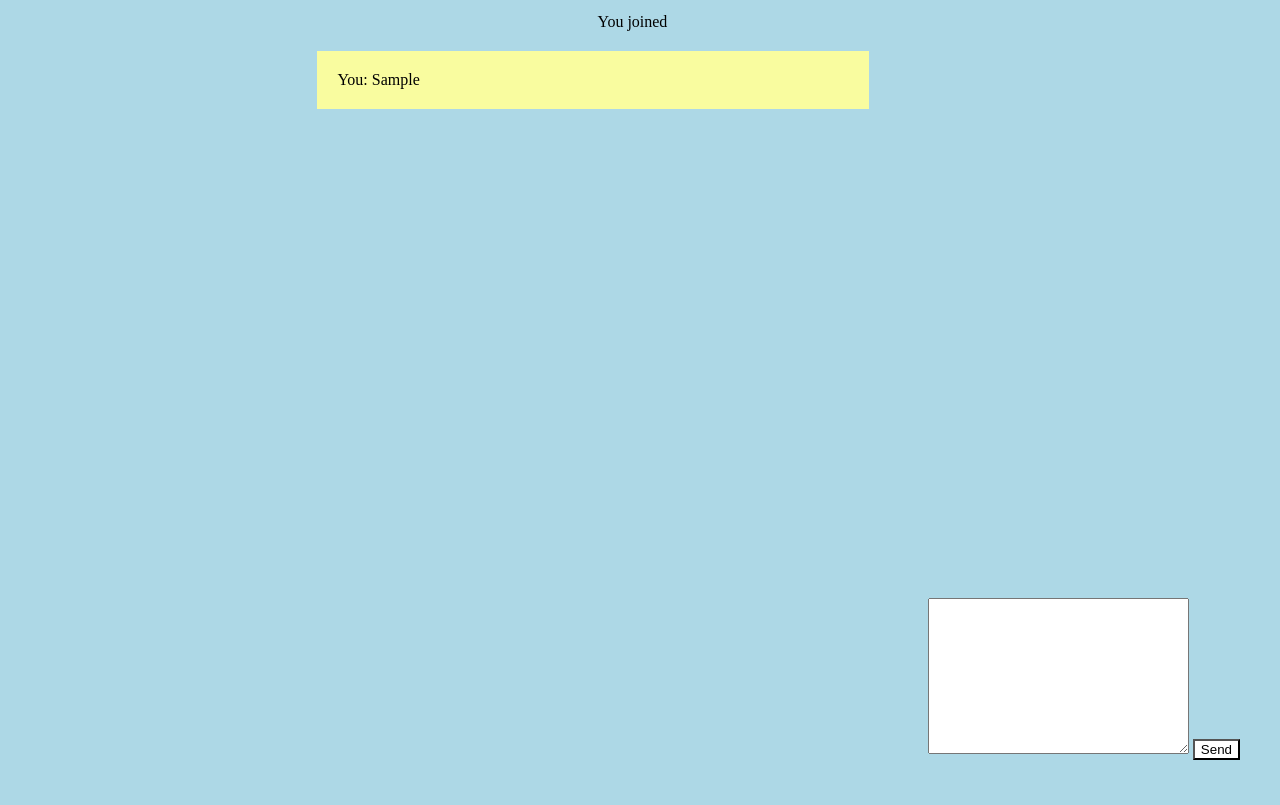
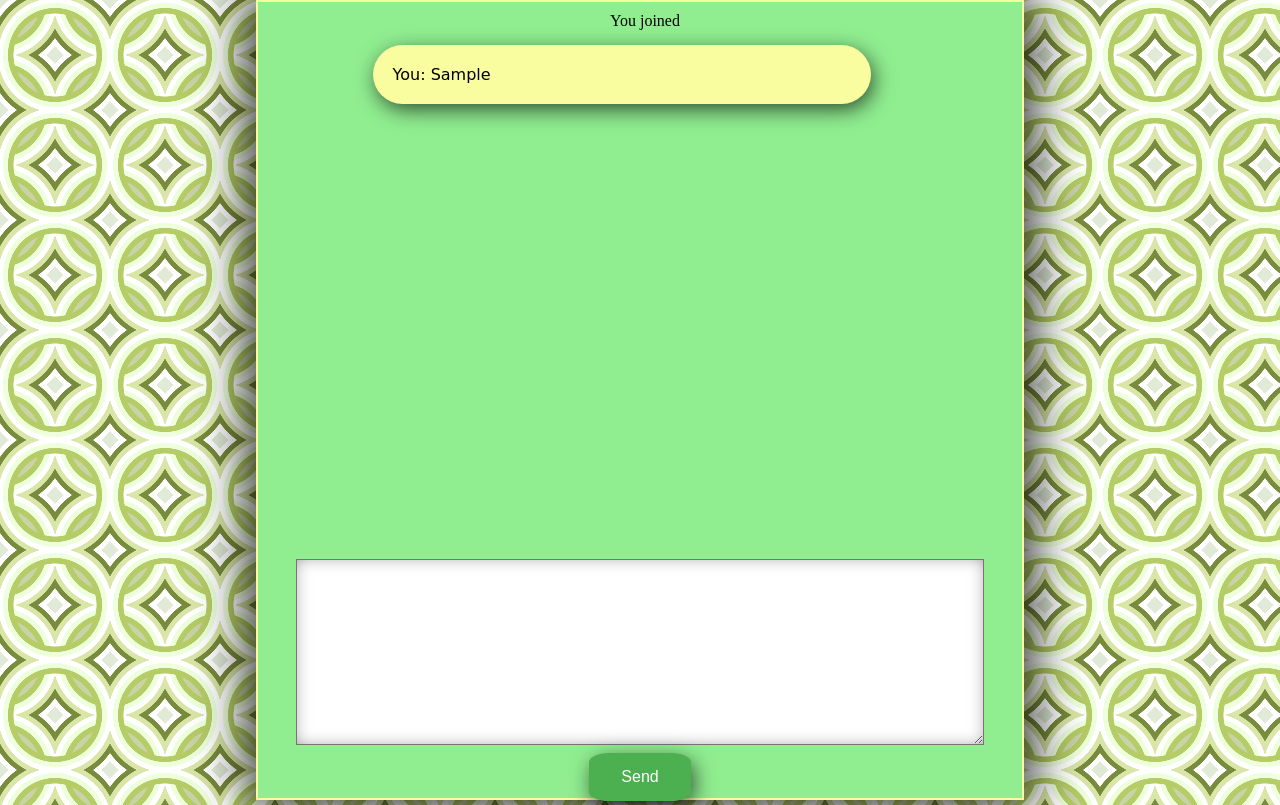
Before and after one commit to JanaDj/chat-app, a website: page Chat.html in a window 1280 px wide. Both pictures are taken after typing "Sample" into the empty fields and a click on the button "Send". Drawn offline with nearby package versions, Linux system fonts and the light colour scheme; no server answers.

Commit message:
updated app styles, added conf file example for nginx, added feature to load message history, added scroll option

```diff
--- a/Chat.html
+++ b/Chat.html
@@ -1,37 +1,21 @@
 <!DOCTYPE html>
 <html>
 <head>
-    <link rel="stylesheet" type="text/css" href="public/style.css">
     <script defer src="http://127.0.0.1:3000/socket.io/socket.io.js"></script>
     <script defer src='client.js'></script>
+    <link rel="stylesheet" type="text/css" href="style.css">
 </head>
 <body>
-    <!-- chat messages -->
-    <div id="chatContainer">
-        <!-- <div class="ownMsg">This message was sent by me</div>
-        <div class="otherMsg">This msg was sent by others </div>
-        <div class="otherMsg">This msg was sent by others </div>
-        <div class="otherMsg">This msg was sent by others </div>
-        <div class="otherMsg">This msg was sent by others </div>
-        <div class="ownMsg">This message was sent by me</div>
-        <div class="ownMsg">This message was sent by me</div>
-        <div class="otherMsg">This msg was sent by others </div>
-        <div class="otherMsg">This msg was sent by others </div>
-        <div class="otherMsg">This msg was sent by others </div>
-        <div class="otherMsg">This msg was sent by others </div>
-        <div class="ownMsg">This message was sent by me</div>
-        <div class="ownMsg">This message was sent by me</div>
-        <div class="otherMsg">This msg was sent by others </div>
-        <div class="otherMsg">This msg was sent by others </div>
-        <div class="otherMsg">This msg was sent by others </div>
-        <div class="otherMsg">This msg was sent by others </div>
-        <div class="ownMsg">This message was sent by me</div> -->
+    <div id='container'>
+        <div id='chatContainer'>
+        </div>
+        <div id='msgContainer'>
+                <form id='sendMsgContainer'>
+                    <textarea id="messageInput" rows="12"></textarea>
+                    <button type='submit' id="sendBtn">Send</button>
+                </form>
+        </div>
+    </div>
+</body>
 
-    </div>
-    <!-- send message -->
-    <form id='sendMsgContainer'>
-        <textarea  id="messageInput" cols="30" rows="10"></textarea>
-        <button type='submit' id="sendBtn">Send</button>
-    </form>
-</body>
 </html>
--- a/client.js
+++ b/client.js
@@ -3,36 +3,65 @@ const messageContainer = document.getElementById('chatContainer')
 const messageForm = document.getElementById('sendMsgContainer')
 const messageInput = document.getElementById('messageInput')
 
+// load previous messages:
+const getUrl = 'http://127.0.0.1:3000/messages';
+var xmlHttp = new XMLHttpRequest();
+xmlHttp.onreadystatechange = function () {
+  if (xmlHttp.readyState == 4 && xmlHttp.status == 200) {
+    console.log(xmlHttp.responseText);
+        let msgs = xmlHttp.responseText;
+        msgs = msgs.replace('[', '');
+        msgs = msgs.replace(/\"/g, '');
+        msgs = msgs.replace(']', '');
+        let values = msgs.split(',');
+        values.forEach(msg => {
+          if(msg){    // to avoid displaying empty message bubbles
+      appendMessage(msg, 'historyMsg');
+          }
+    });
+  }
+}
+xmlHttp.open("GET", getUrl, true); // true for asynchronous
+xmlHttp.send(null);
+
+
+
+
+
+
+
 const href = window.location.href;
 const url = new URL(href);
 const name = url.searchParams.get('nameInput');
-console.log(name);
-appendMessage('You joined', 'chatInfo')
-socket.emit('new-user', name)
+appendMessage('You joined', 'chatInfo');
+socket.emit('new-user', name);
 
 socket.on('chat-message', data => {
   appendMessage(`${data.name}: ${data.message}`, 'otherMsg');
 })
 
 socket.on('user-connected', name => {
-  appendMessage(`${name} connected`, 'chatInfo')
+  appendMessage(`${name} connected`, 'chatInfo');
 })
 
 socket.on('user-disconnected', name => {
-  appendMessage(`${name} disconnected`, 'chatInfo')
+  appendMessage(`${name} disconnected`, 'chatInfo');
 })
 
 messageForm.addEventListener('submit', e => {
   e.preventDefault();
-  const message = messageInput.value
-  appendMessage(`You: ${message}`, 'ownMsg')
-  socket.emit('send-chat-message', message)
-  messageInput.value = ''
+  const message = messageInput.value;
+  appendMessage(`You: ${message}`, 'ownMsg');
+  socket.emit('send-chat-message', message);
+  messageInput.value = '';
 })
 
 function appendMessage(message, className) {
   const messageElement = document.createElement('div');
   messageElement.classList.add(className);
-  messageElement.innerText = message
-  messageContainer.append(messageElement)
+  messageElement.innerText = message;
+  messageContainer.append(messageElement);
+
+  //scroll div to the bottom:
+  messageContainer.scrollTop = messageContainer.scrollHeight;
 }
--- a/public/style.css
+++ /dev/null
@@ -1,74 +0,0 @@
-*{
-    margin: 0, auto;
-    padding: 0, auto;
-}
-body {
-    background: lightblue;
-    height: 100%;
-    width: 100%;
-}
-/* Index page specific */
-
-h1 {
-    color: white;
-    text-align: center;
-    font-size: 5em;
-}
-
-#loginContainer {
-   margin: auto;
-   width: 20%;
-}
-
-#nameInput {
-    height: 3em;
-    width: 40;
-}
-
-#connectBtn {
-    height: 3em;
-    width: 75px;
-    background-color: white;
-}
-
-/*  Chat page specific */
-
-#chatContainer {
-    margin: auto;
-    width: 50%;
-    margin-right: 27%;
-}
-
-.ownMsg, .otherMsg {
-    width: 80%;
-    margin: 15px;
-    padding: 20px;
-}
-.ownMsg {
-    background-color: #f9fc9f;
-    margin-right: 20%;
-}
-
-.otherMsg {
-    background-color: #6de0f7;
-    margin-left: 20%;
-
-}
-
-.chatInfo {
-    padding: 5px;
-    margin: 5px;
-    text-align: center;
-    width: 100%;
-}
-
-#sendMsgContainer {
-    position: fixed;
-    bottom: 0;
-    right: 0;
-    padding: 40px;
-}
-
-#sendBtn {
-    background-color: white;
-}
--- /dev/null
+++ b/style.css
@@ -0,0 +1,172 @@
+* {
+    margin: 0px auto;
+    padding: 0px auto;
+}
+html {
+    width: 100%;
+    height: 100%;
+}
+
+body {
+    width: 100%;
+    height: 100%;
+    background-image:
+    radial-gradient(closest-side, transparent 0%, transparent 75%, #B6CC66 76%, #B6CC66 85%, #EDFFDB 86%, #EDFFDB 94%, #FFFFFF 95%, #FFFFFF 103%, #D9E6A7 104%, #D9E6A7 112%, #798B3C 113%, #798B3C 121%, #FFFFFF 122%, #FFFFFF 130%, #E0EAD7 131%, #E0EAD7 140%),
+    radial-gradient(closest-side, transparent 0%, transparent 75%, #B6CC66 76%, #B6CC66 85%, #EDFFDB 86%, #EDFFDB 94%, #FFFFFF 95%, #FFFFFF 103%, #D9E6A7 104%, #D9E6A7 112%, #798B3C 113%, #798B3C 121%, #FFFFFF 122%, #FFFFFF 130%, #E0EAD7 131%, #E0EAD7 140%);
+    background-size: 110px 110px;
+    background-color: #C8D3A7;
+    background-position: 0 0, 55px 55px;
+}
+
+/* Index page specific */
+#indexContainer {
+    margin-top: 15%;
+    width: 60%;
+    height: 30%;
+    background: lightgreen;
+    border-radius:20%;
+    border: 5px solid #f9fc9f;
+    -webkit-box-shadow: 0px -1px 49px 9px rgba(0,0,0,0.82);
+-moz-box-shadow: 0px -1px 49px 9px rgba(0,0,0,0.82);
+box-shadow: 0px -1px 49px 9px rgba(0,0,0,0.82);
+}
+h1 {
+    color: #f9fc9f;
+    text-align: center;
+    font-size: 5em;
+}
+
+#loginContainer {
+   margin: auto;
+   width: 20%;
+   height: 30%;
+   text-align: center;
+}
+
+#nameInput {
+    height: 3em;
+    width: 250px;
+}
+
+#connectBtn {
+    margin-top: 10px;
+    background-color: #f9fc9f !important;
+    color: grey;
+    font-weight: 900;
+}
+
+/* Chat page css */
+
+#container {
+    width: 60%;
+    height: 100%;
+    background: lightgreen;
+    border: 2px solid #f9fc9f;
+    -webkit-box-shadow: 0px -1px 49px 9px rgba(0,0,0,0.82);
+-moz-box-shadow: 0px -1px 49px 9px rgba(0,0,0,0.82);
+box-shadow: 0px -1px 49px 9px rgba(0,0,0,0.82);
+-webkit-box-sizing: border-box;
+-moz-box-sizing: border-box;
+box-sizing: border-box;
+}
+
+#chatContainer {
+    width: 100%;
+    height: 70%;
+    background: lightgreen;
+    overflow: auto;
+}
+
+#msgContainer {
+    text-align: center;
+    width: 100%;
+    height: 30%;
+    background: lightgreen;
+}
+
+.ownMsg, .otherMsg, .historyMsg {
+    width: 60%;
+    margin: 10px;
+    padding: 20px;
+    word-wrap: break-word;
+    border-radius: 30px;
+	-webkit-border-radius: 30px;
+    -moz-border-radius: 30px;
+    font-family: cursive;
+    -webkit-box-shadow: 3px 6px 21px -1px rgba(0,0,0,0.7);
+    -moz-box-shadow: 3px 6px 21px -1px rgba(0,0,0,0.7);
+    box-shadow: 3px 6px 21px -1px rgba(0,0,0,0.7);
+}
+.ownMsg {
+    background-color: #f9fc9f;
+    margin-right: 20%;
+    margin-left: 15%;
+    position: relative;
+}
+
+.otherMsg {
+    background-color: #c6f786;
+    margin-left: 20%;
+    margin-right: 10%;
+    position: relative;
+}
+
+.historyMsg {
+    background-color: lightgray;
+    margin-left: 20%;
+    margin-right: 10%;
+    position: relative;
+}
+
+.chatInfo {
+    padding: 5px;
+    margin: 5px 35%;
+    text-align: center;
+    width: 30%;
+}
+
+textarea {
+    width: 90%;
+    -webkit-box-sizing: border-box;
+    -moz-box-sizing: border-box;
+    box-sizing: border-box;
+    -webkit-box-shadow: inset 0px 0px 18px -5px rgba(0,0,0,0.52);
+    -moz-box-shadow: inset 0px 0px 18px -5px rgba(0,0,0,0.52);
+    box-shadow: inset 0px 0px 18px -5px rgba(0,0,0,0.52);
+}
+/* width */
+::-webkit-scrollbar {
+    width: 10px;
+  }
+
+  /* Track */
+  ::-webkit-scrollbar-track {
+    background: #f1f1f1;
+  }
+
+  /* Handle */
+  ::-webkit-scrollbar-thumb {
+    background: #888;
+  }
+
+  /* Handle on hover */
+  ::-webkit-scrollbar-thumb:hover {
+    background: #555;
+  }
+
+button {
+    background-color: #4CAF50;
+    border: none;
+    color: white;
+    border-radius: 20%;
+    padding: 15px 32px;
+    text-align: center;
+    text-decoration: none;
+    display: inline-block;
+    font-size: 16px;
+    margin: 4px 2px;
+    cursor: pointer;
+    -webkit-box-shadow: 3px 6px 21px -1px rgba(0,0,0,0.7);
+    -moz-box-shadow: 3px 6px 21px -1px rgba(0,0,0,0.7);
+    box-shadow: 3px 6px 21px -1px rgba(0,0,0,0.7);
+}
```
Also changed, not shown: Index.html (+14 -10 lines), server.js (+55 -9 lines), 2 other files.
